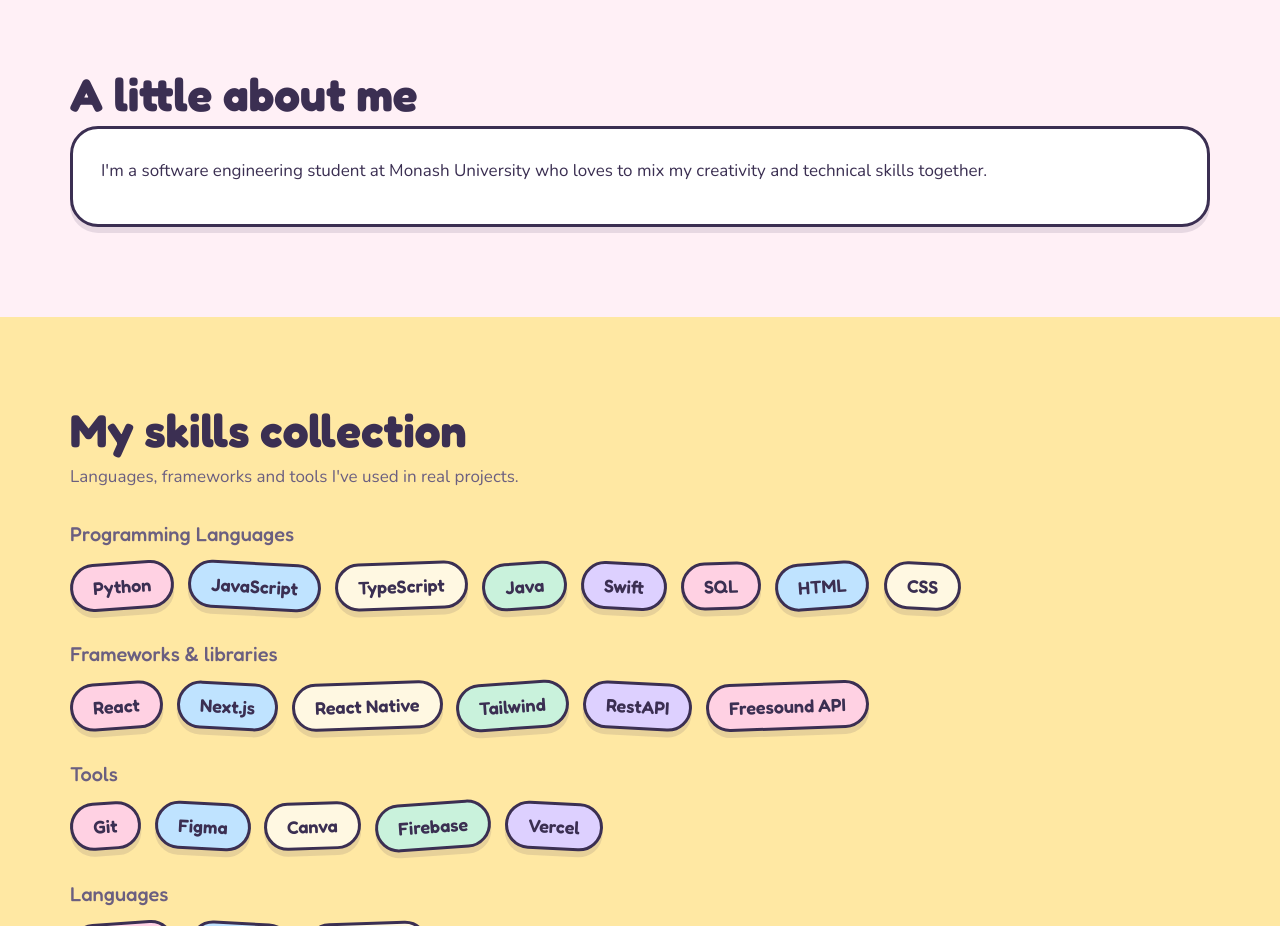
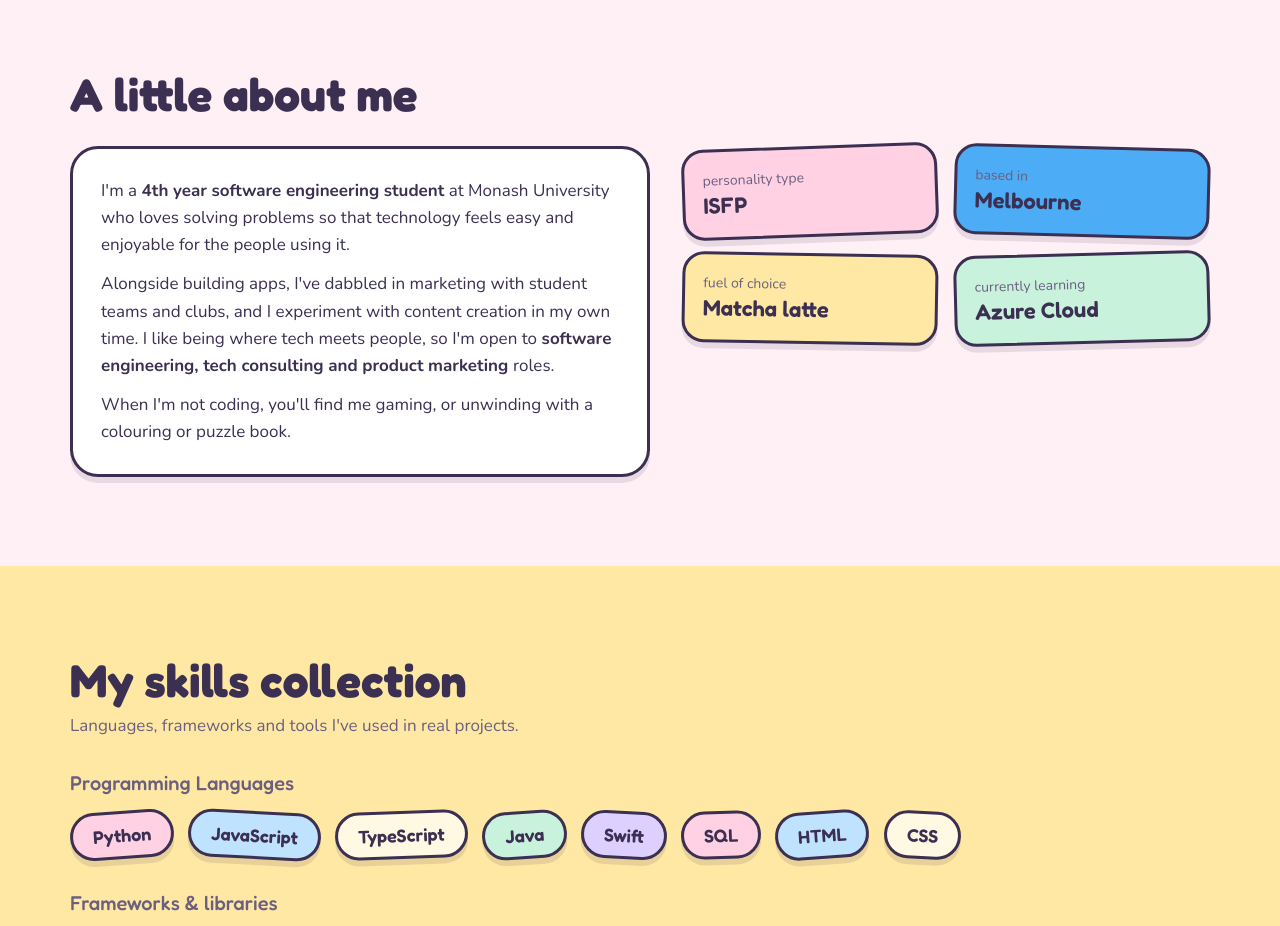
Before and after one commit to clareahn/Portfolio, a plain HTML site: page index.html in a window 1280 px wide. Shown: the part 820-1746 px from the top of the page. Drawn offline with nearby package versions, Linux system fonts and the light colour scheme.

Commit message:
feat: add about me section with fun fact boxes

```diff
--- /dev/null
+++ b/css/about.css
@@ -0,0 +1,66 @@
+/* About me */
+
+.about {
+  background: var(--pink2);
+}
+
+/* two columns: bio | facts */
+.about-grid {
+  display: grid;
+  grid-template-columns: minmax(0, 1.1fr) minmax(0, 1fr);
+  gap: 32px;
+  align-items: start;
+  margin-top: 28px;
+}
+
+.about-bio p:last-child {
+  margin-bottom: 0;              /* no extra space at the bottom of the card */
+}
+
+/* fun facts: a 2 × 2 grid of stickers */
+.facts {
+  list-style: none;
+  margin: 0;
+  padding: 0;
+
+  display: grid;
+  grid-template-columns: repeat(2, minmax(0, 1fr));   /* 2 equal columns */
+  gap: 16px;
+}
+
+.fact {
+  padding: 18px;
+  border: 3px solid var(--ink);
+  border-radius: 22px;
+  box-shadow: var(--shadow);
+}
+
+.fact-label {
+  display: block;                /* puts the label on its own line */
+  font-size: 14px;
+  color: var(--ink2);
+}
+
+.fact-value {
+  display: block;
+  font: 600 22px/1.2 var(--font-display);
+}
+
+/* sticker colours */
+.fact:nth-child(1) { background: var(--pink); }
+.fact:nth-child(2) { background: var(--sky); }
+.fact:nth-child(3) { background: var(--butter); }
+.fact:nth-child(4) { background: var(--mint); }
+
+/* hand-placed tilts */
+.fact:nth-child(1) { transform: rotate(-2deg); }
+.fact:nth-child(2) { transform: rotate(1.5deg); }
+.fact:nth-child(3) { transform: rotate(1deg); }
+.fact:nth-child(4) { transform: rotate(-1.5deg); }
+
+/* phones: stack bio above facts */
+@media (max-width: 760px) {
+  .about-grid {
+    grid-template-columns: minmax(0, 1fr);
+  }
+}
--- a/css/main.css
+++ b/css/main.css
@@ -6,8 +6,8 @@
 @import url('skills.css');
 @import url('projects.css');
 @import url('project-page.css');
+@import url('about.css');
 
 /* temp section colours: these move into each section's own file in later steps */
-.about    { background: var(--pink2); }
 .contact  { background: var(--mint); }
 footer    { background: var(--ink); color: #fff; text-align: center; padding: 26px 16px; }
--- a/index.html
+++ b/index.html
@@ -50,8 +50,33 @@
     <section class="about band" id="about">
         <div class="wrap">
             <h2>A little about me</h2>
-            <div class="card">
-                <p>I'm a software engineering student at Monash University who loves to mix my creativity and technical skills together.</p>
+            <div class="about-grid">
+                <!-- LEFT: bio -->
+                <div class="card about-bio">
+                    <p>I'm a <strong> 4th year software engineering student</strong> at Monash University who loves solving problems so that technology feels easy and enjoyable for the people using it.</p>
+                    <p>Alongside building apps, I've dabbled in marketing with student teams and clubs, and I experiment with content creation in my own time. I like being where tech meets people, so I'm open to<strong> software engineering, tech consulting and product marketing </strong>roles.</p>
+                    <p>When I'm not coding, you'll find me gaming, or unwinding with a colouring or puzzle book.</p>
+                </div>
+
+                <!-- RIGHT: fun facts -->
+                <ul class="facts">
+                    <li class="fact">
+                    <span class="fact-label">personality type</span>
+                    <span class="fact-value">ISFP</span>
+                    </li>
+                    <li class="fact">
+                    <span class="fact-label">based in</span>
+                    <span class="fact-value">Melbourne</span>
+                    </li>
+                    <li class="fact">
+                    <span class="fact-label">fuel of choice</span>
+                    <span class="fact-value">Matcha latte</span>
+                    </li>
+                    <li class="fact">
+                    <span class="fact-label">currently learning</span>
+                    <span class="fact-value">Azure Cloud</span>
+                    </li>
+                </ul>
             </div>
         </div>
     </section>
```
